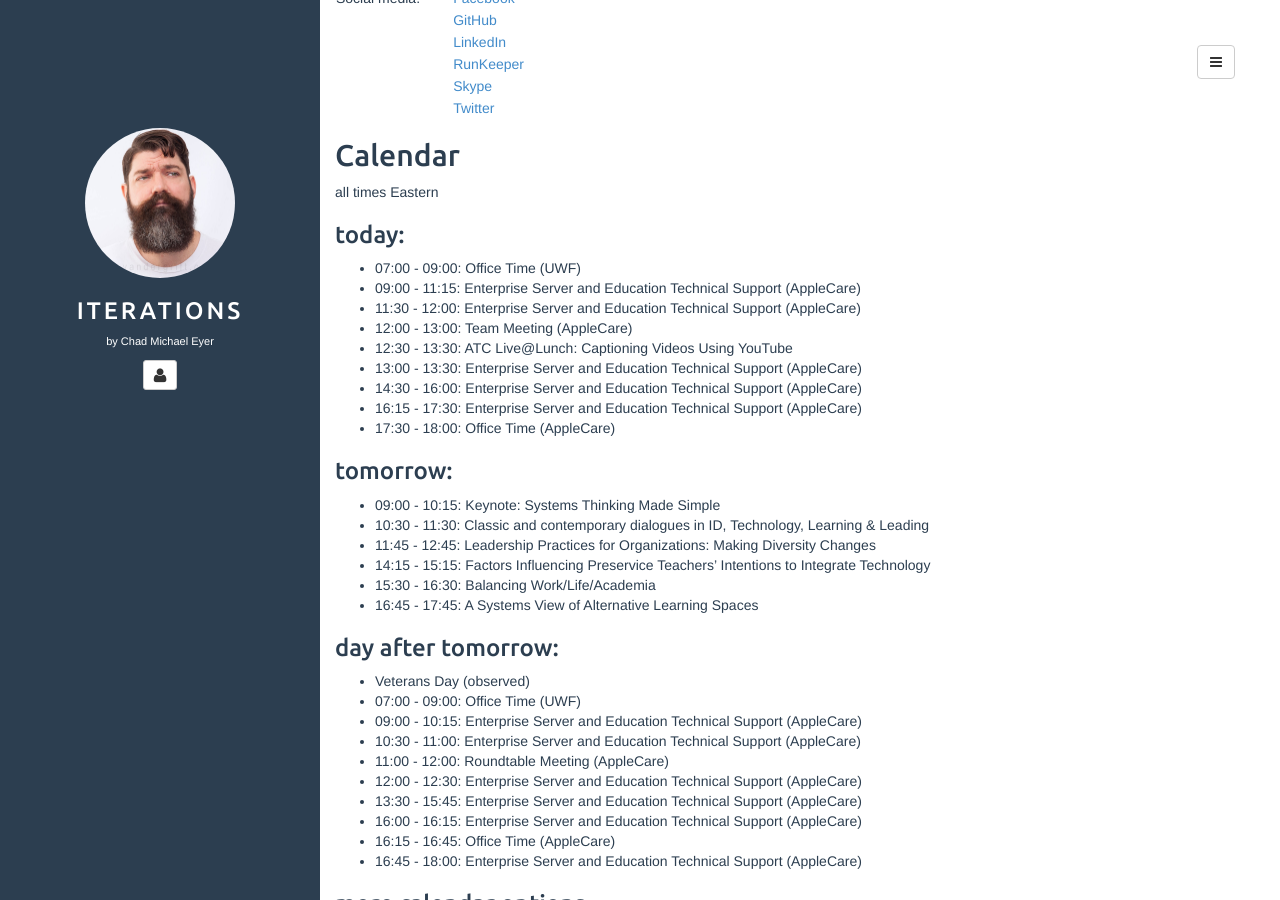
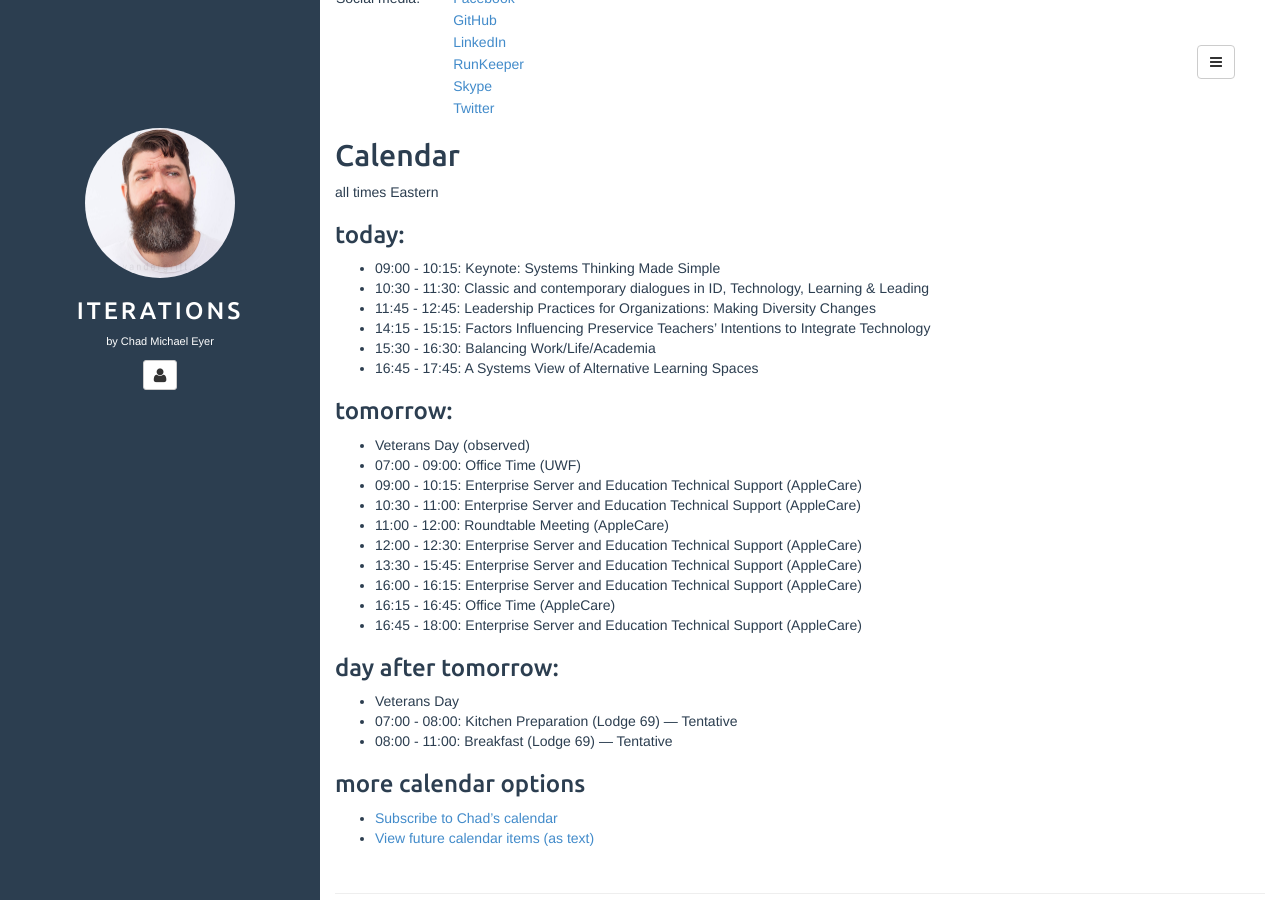
Before and after one commit to chadmichaeleyer/chadmichaeleyer.github.io, a Jekyll site: the page built from about.md, in a window 1280 px wide and 900 px high, scrolled down 1357 px. Built offline with Jekyll 4.4.1, drawn with Linux system fonts in a browser that asks for light colours.

Commit message:
calendar update

```diff
--- a/calendar.markdown
+++ b/calendar.markdown
@@ -1,18 +1,6 @@
 all times Eastern
 
 ### today:
-
-* 07:00 - 09:00: Office Time (UWF)
-* 09:00 - 11:15: Enterprise Server and Education Technical Support (AppleCare)
-* 11:30 - 12:00: Enterprise Server and Education Technical Support (AppleCare)
-* 12:00 - 13:00: Team Meeting (AppleCare)
-* 12:30 - 13:30: ATC Live@Lunch: Captioning Videos Using YouTube
-* 13:00 - 13:30: Enterprise Server and Education Technical Support (AppleCare)
-* 14:30 - 16:00: Enterprise Server and Education Technical Support (AppleCare)
-* 16:15 - 17:30: Enterprise Server and Education Technical Support (AppleCare)
-* 17:30 - 18:00: Office Time (AppleCare)
-
-### tomorrow:
 
 * 09:00 - 10:15: Keynote: Systems Thinking Made Simple
 * 10:30 - 11:30: Classic and contemporary dialogues in ID, Technology, Learning & Leading
@@ -33,3 +21,9 @@ all times Eastern
 * 16:00 - 16:15: Enterprise Server and Education Technical Support (AppleCare)
 * 16:15 - 16:45: Office Time (AppleCare)
 * 16:45 - 18:00: Enterprise Server and Education Technical Support (AppleCare)
+
+### day after tomorrow:
+
+* Veterans Day
+* 07:00 - 08:00: Kitchen Preparation (Lodge 69) — Tentative
+* 08:00 - 11:00: Breakfast (Lodge 69) — Tentative
```
Also changed, not shown: other parts of calendar.markdown (+1 -1 lines), calendar-year.markdown (+8 -12 lines), 1 other file.
